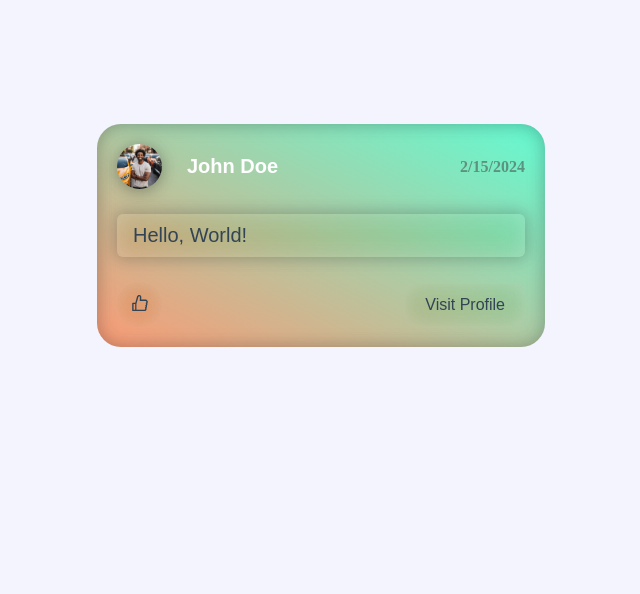
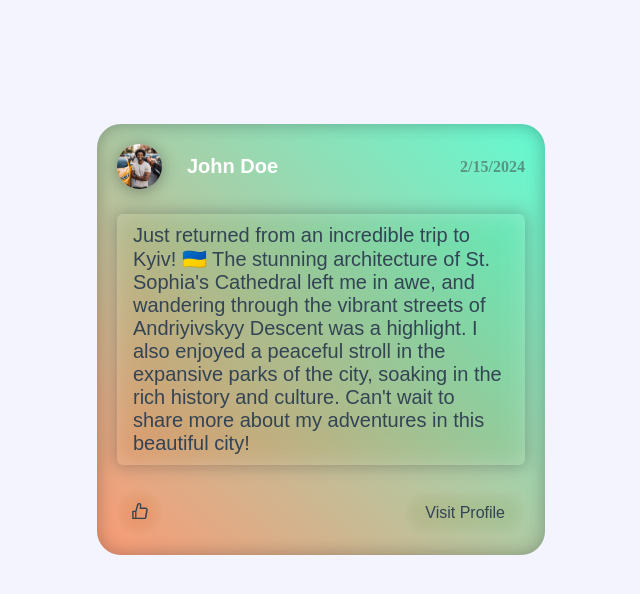
Before and after one commit to AmirTheFaithful/mern-collection-client, a React (Create React App) app: page / in a window 1280 px wide. Shown: the top 594 px of the page, without its empty margins (319-959 px from the left). Built offline with nearby package versions, Linux system fonts and the light colour scheme.

Commit message:
Set a more interesting and more realistic text as content of the PostInfoCard.

```diff
--- a/src/components/ShortPost/PostInfoCard/index.tsx
+++ b/src/components/ShortPost/PostInfoCard/index.tsx
@@ -23,7 +23,7 @@ export default function PostInfoCard({
         authorName={user.username}
         postDate={new Date()}
       />
-      <Content content="Hello, World!" />
+      <Content content="Just returned from an incredible trip to Kyiv! 🇺🇦 The stunning architecture of St. Sophia's Cathedral left me in awe, and wandering through the vibrant streets of Andriyivskyy Descent was a highlight. I also enjoyed a peaceful stroll in the expansive parks of the city, soaking in the rich history and culture. Can't wait to share more about my adventures in this beautiful city!" />
       <Footer />
     </article>
   );
```
